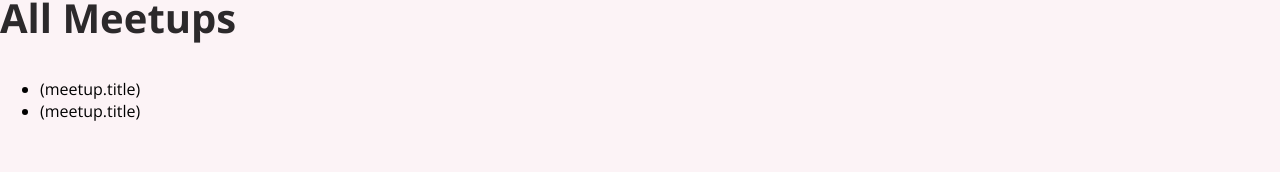
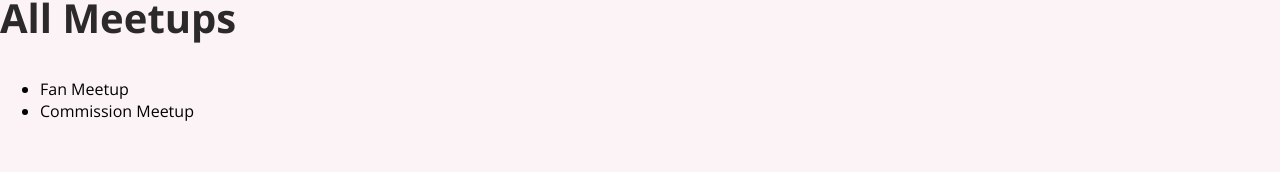
Before and after one commit to yoantran/Meetup-app, a React (Create React App) app: page / in a window 1280 px wide. Shown: the part 123-295 px from the top of the page. Built offline with nearby package versions, Linux system fonts and the light colour scheme.

Commit message:
title displayed resolved - thx to Mike

```diff
--- a/src/pages/AllMeetups.js
+++ b/src/pages/AllMeetups.js
@@ -25,7 +25,7 @@ function AllMeetupsPage() {
       <h1>All Meetups</h1>
         <ul>
           {DUMMIE_DATA.map((meetup) => {
-            return <li key={meetup.id}>(meetup.title)</li>
+            return <li key={meetup.id}>{meetup.title}</li>
               })}
         </ul>
       </section>);
```
